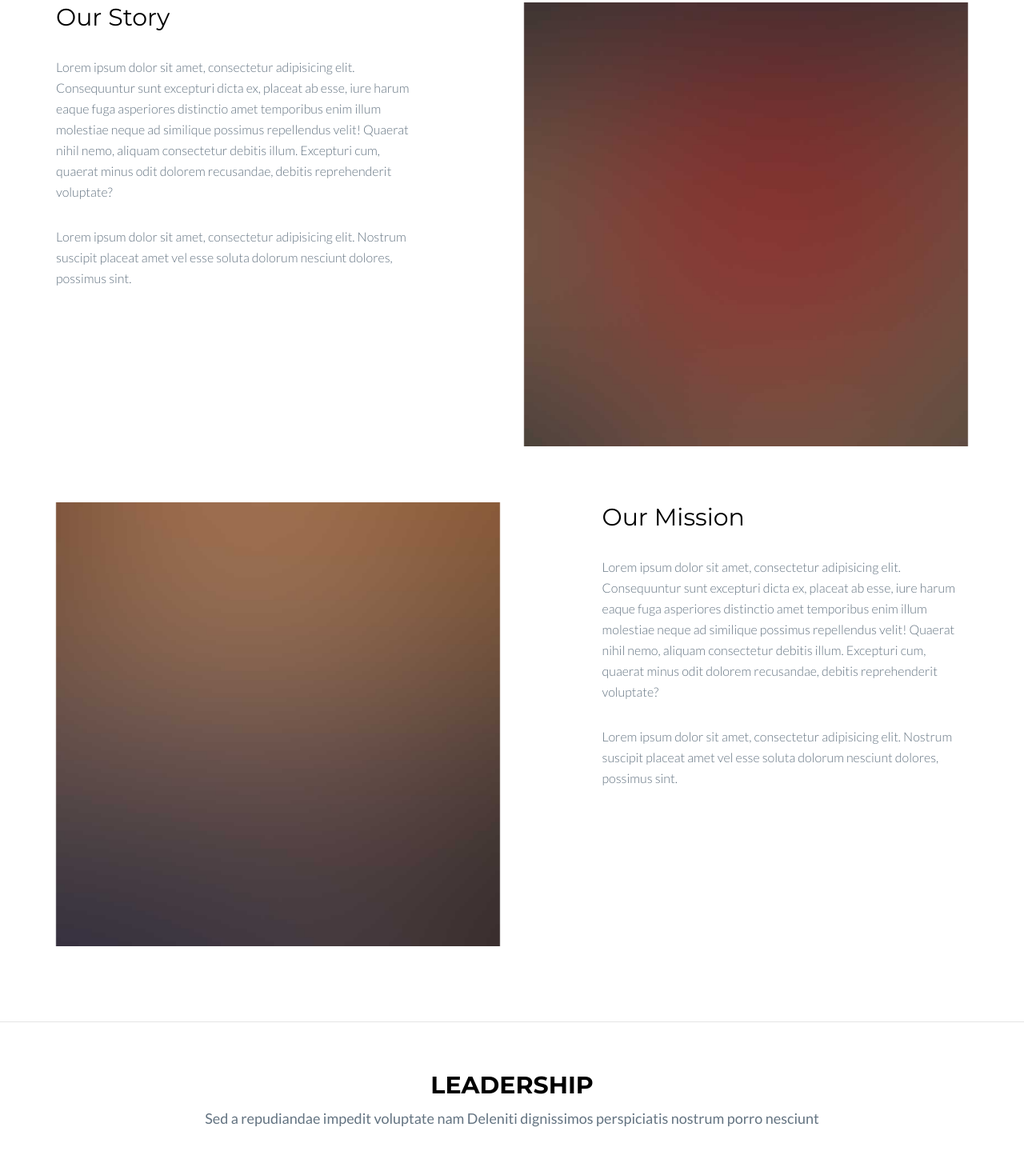
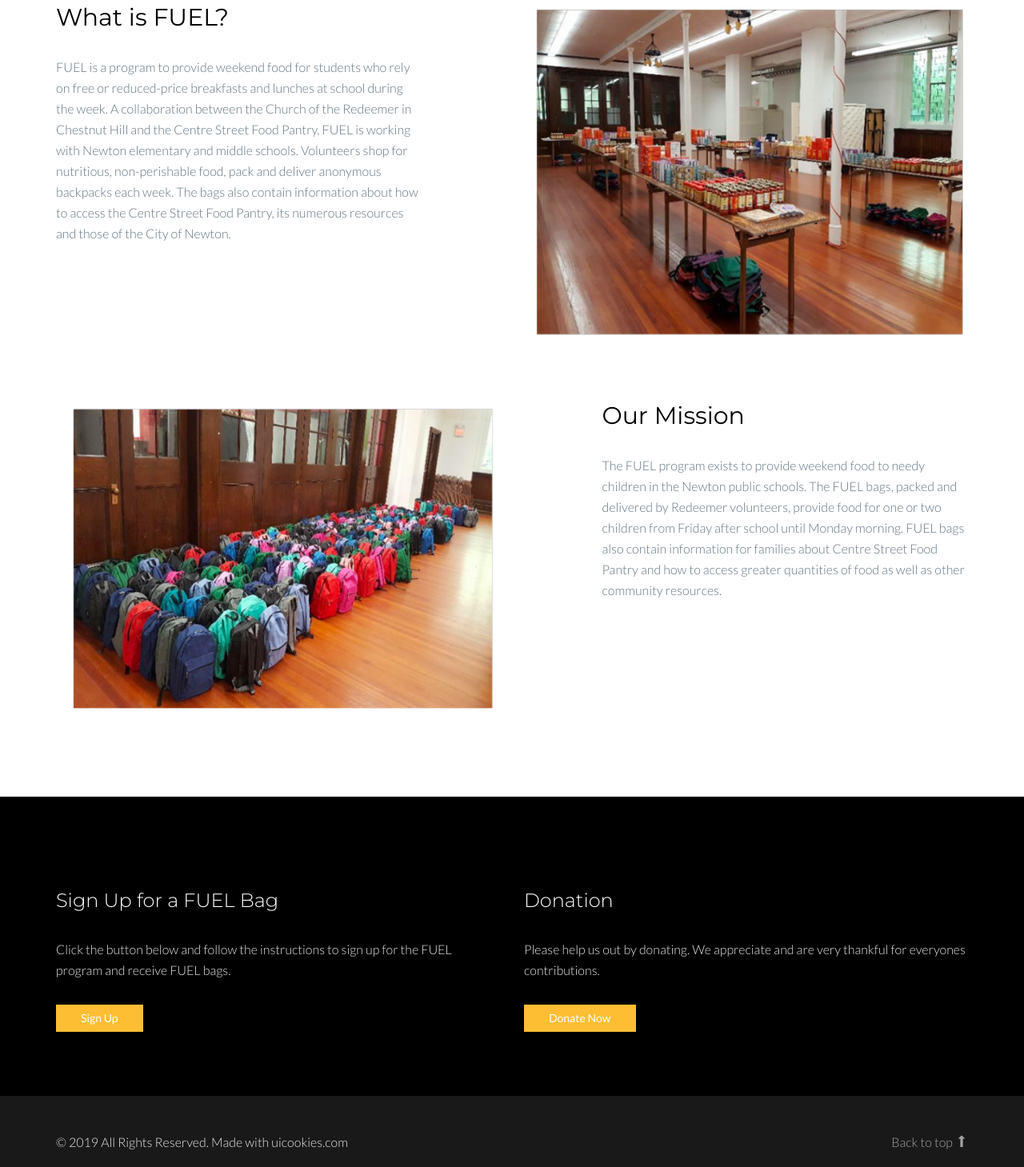
Before and after one commit to vgadodia/fuel, a website: page about.html in a window 1280 px wide. Shown: the part 661-2120 px from the top of the page at 80% size. Drawn offline with Linux system fonts and the light colour scheme; files whose address does not match are found by name.

Commit message:
coded about us page

```diff
--- a/about.html
+++ b/about.html
@@ -71,7 +71,7 @@
           <div class="row">
             <div class="col-md-12">
               <div class="probootstrap-slider-text probootstrap-animate" data-animate-effect="fadeIn">
-                <h1 class="probootstrap-heading probootstrap-animate">About <span>Together we can make a difference</span></h1>
+                <h1 class="probootstrap-heading probootstrap-animate">About Us<span>Together we can make a difference</span></h1>
               </div>
             </div>
           </div>
@@ -82,24 +82,24 @@
         <div class="container">
           <div class="row mb40">
             <div class="col-md-6 col-md-push-6 probootstrap-animate">
-              <p><img src="img/img_sq_1.jpg" alt="Free Bootstrap Template by uicookies.com" class="img-responsive"></p>
+              <p><img src="img/foods.png" alt="Free Bootstrap Template by uicookies.com" class="img-responsive"></p>
             </div>
             <div class="col-md-5 col-md-pull-6 probootstrap-animate">
-              <h2>Our Story</h2>
-              <p>Lorem ipsum dolor sit amet, consectetur adipisicing elit. Consequuntur sunt excepturi dicta ex, placeat ab esse, iure harum eaque fuga asperiores distinctio amet temporibus enim illum molestiae neque ad similique possimus repellendus velit! Quaerat nihil nemo, aliquam consectetur debitis illum. Excepturi cum, quaerat minus odit dolorem recusandae, debitis reprehenderit voluptate?</p>
-              <p>Lorem ipsum dolor sit amet, consectetur adipisicing elit. Nostrum suscipit placeat amet vel esse soluta dolorum nesciunt dolores, possimus sint.</p>
+              <h2>What is FUEL?</h2>
+              <p>FUEL is a program to provide weekend food for students who rely on free or reduced-price breakfasts and lunches at school during the week. A collaboration between the Church of the Redeemer in Chestnut Hill and the Centre Street Food Pantry, FUEL is working with Newton elementary and middle schools. Volunteers shop for nutritious, non-perishable food, pack and deliver anonymous backpacks each week. The bags also contain information about how to access the Centre Street Food Pantry, its numerous resources and those of the City of Newton.</p>
+              <!-- <p>Lorem ipsum dolor sit amet, consectetur adipisicing elit. Nostrum suscipit placeat amet vel esse soluta dolorum nesciunt dolores, possimus sint.</p> -->
             </div>
 
           </div>
 
           <div class="row">
             <div class="col-md-6 probootstrap-animate">
-              <p><img src="img/img_sq_2.jpg" alt="Free Bootstrap Template by uicookies.com" class="img-responsive"></p>
+              <p><img src="img/backpacks.png" alt="Free Bootstrap Template by uicookies.com" class="img-responsive"></p>
             </div>
             <div class="col-md-5 col-md-push-1 probootstrap-animate">
               <h2>Our Mission</h2>
-              <p>Lorem ipsum dolor sit amet, consectetur adipisicing elit. Consequuntur sunt excepturi dicta ex, placeat ab esse, iure harum eaque fuga asperiores distinctio amet temporibus enim illum molestiae neque ad similique possimus repellendus velit! Quaerat nihil nemo, aliquam consectetur debitis illum. Excepturi cum, quaerat minus odit dolorem recusandae, debitis reprehenderit voluptate?</p>
-              <p>Lorem ipsum dolor sit amet, consectetur adipisicing elit. Nostrum suscipit placeat amet vel esse soluta dolorum nesciunt dolores, possimus sint.</p>
+              <p>The FUEL program exists to provide weekend food to needy children in the Newton public schools. The FUEL bags, packed and delivered by Redeemer volunteers, provide food for one or two children from Friday after school until Monday morning. FUEL bags also contain information for families about Centre Street Food Pantry and how to access greater quantities of food as well as other community resources.</p>
+              <!-- <p>Lorem ipsum dolor sit amet, consectetur adipisicing elit. Nostrum suscipit placeat amet vel esse soluta dolorum nesciunt dolores, possimus sint.</p> -->
             </div>
 
           </div>
@@ -107,7 +107,7 @@
         </div>
       </section>
 
-      <section class="probootstrap-section probootstrap-border-top">
+     <!--  <section class="probootstrap-section probootstrap-border-top">
         <div class="container">
           <div class="row">
             <div class="col-md-12 text-center section-heading probootstrap-animate" data-animate-effect="fadeIn">
@@ -156,9 +156,9 @@
             <div class="clearfix visible-sm-block visible-xs-block"></div>
           </div>
         </div>
-      </section>
+      </section> -->
 
-      <section class="probootstrap-half">
+      <!-- <section class="probootstrap-half">
         <div class="image">
           <div class="image-bg">
             <img src="img/img_sq_5_big.jpg" alt="Free Bootstrap Template by uicookies.com">
@@ -171,12 +171,12 @@
             <p><a href="#" class="btn btn-primary btn-lg">Read More</a></p>
           </div>
         </div>
-      </section>
+      </section> -->
 
       <footer class="probootstrap-footer probootstrap-bg">
         <div class="container">
           <div class="row">
-            <div class="col-md-4 probootstrap-animate">
+            <!-- <div class="col-md-4 probootstrap-animate">
               <div class="probootstrap-footer-widget">
                 <h3>About Us</h3>
                 <p>Lorem ipsum dolor sit amet consectetur adipisicing elit. Porro provident suscipit natus a cupiditate ab minus illum quaerat maxime inventore Ea consequatur consectetur hic provident dolor ab aliquam eveniet alias</p>
@@ -189,9 +189,9 @@
                   <li><a href="#"><i class="icon-youtube"></i></a></li>
                 </ul>
               </div>
-            </div>
+            </div> -->
 
-            <div class="col-md-4 probootstrap-animate">
+            <!-- <div class="col-md-6 probootstrap-animate">
               <div class="probootstrap-footer-widget">
                 <h3>Contact Info</h3>
                 <ul class="probootstrap-contact-info">
@@ -201,18 +201,25 @@
                 </ul>
 
               </div>
+            </div> -->
+
+            <div class="col-md-6 probootstrap-animate">
+              <div class="probootstrap-footer-widget">
+                <h3>Sign Up for a FUEL Bag</h3>
+                <p>Click the button below and follow the instructions to sign up for the FUEL program and receive FUEL bags.</p>
+                <p><a href="#" class="btn btn-primary">Sign Up</a></p>
+              </div>
             </div>
 
-            <div class="col-md-4 probootstrap-animate">
+            <div class="col-md-6 probootstrap-animate">
               <div class="probootstrap-footer-widget">
                 <h3>Donation</h3>
-                <p>Lorem ipsum dolor sit amet consectetur adipisicing elit. Fugit omnis nam obcaecati placeat. Repellendus omnis in praesentium molestiae rem eligendi.</p>
+                <p>Please help us out by donating. We appreciate and are very thankful for everyones contributions.</p>
                 <p><a href="#" class="btn btn-primary">Donate Now</a></p>
               </div>
             </div>
 
           </div>
-          <!-- END row -->
 
         </div>
 
@@ -220,7 +227,7 @@
           <div class="container">
             <div class="row">
               <div class="col-md-8 text-left">
-                <p>&copy; 2017 <a href="https://uicookies.com/">uiCookies:Charity</a>. All Rights Reserved. Designed &amp; Developed with <i class="icon icon-heart"></i> by <a href="https://uicookies.com/">uicookies.com</a></p>
+                <p>&copy; 2019 All Rights Reserved. Made with uicookies.com</p>
               </div>
               <div class="col-md-4 probootstrap-back-to-top">
                 <p><a href="#" class="js-backtotop">Back to top <i class="icon-arrow-long-up"></i></a></p>
```
Also changed, not shown: index.html (+1 -1 lines), img/backpacks.png (added), img/foods.png (added), img/fuel.png (added), img/pantry.png (added), img/redeemer.png (added).
